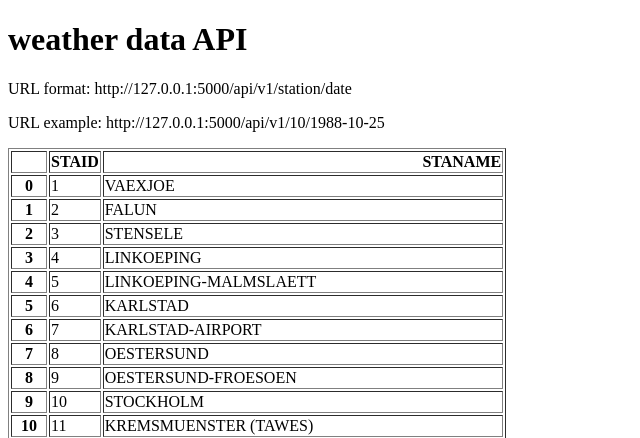
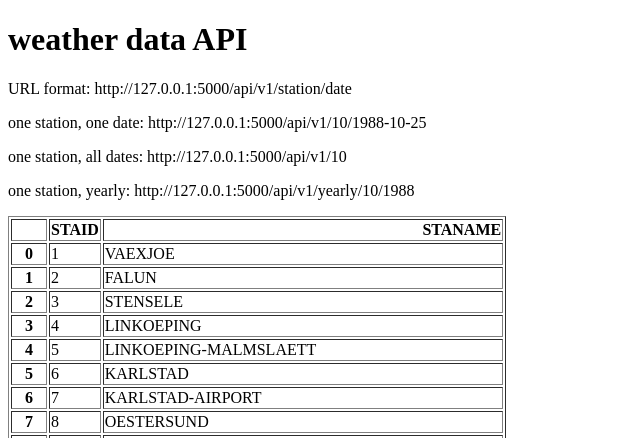
Before and after one commit to pn-g-r/Weather-API, a Flask app: page / in a window 1280 px wide. Shown: the top 438 px of the page, without its empty margins (0-640 px from the left). Run offline with Flask 3, Linux system fonts and the light colour scheme.

Commit message:
filtering by station and yearly data

```diff
--- a/main.py
+++ b/main.py
@@ -6,18 +6,38 @@ app = Flask(__name__)
 stations = pd.read_csv("data_small/stations.txt", skiprows=17)
 stations = stations[["STAID", "STANAME                                 "]]
 
+
 @app.route("/")
 def home():
     return render_template("home.html", data=stations.to_html())
+
 
 @app.route("/api/v1/<station>/<date>")
 def about(station, date):
     filename = "data_small/TG_STAID" + str(station).zfill(6) + ".txt"
     df = pd.read_csv(filename, skiprows=20, parse_dates=["    DATE"])
-    temperature = df.loc[df['    DATE']==date]['   TG'].squeeze() / 10
+    temperature = df.loc[df['    DATE'] == date]['   TG'].squeeze() / 10
     return {"station": station,
             "date": date,
             "temperature": temperature}
 
+
+@app.route("/api/v1/<station>")
+def all_data(station):
+    filename = "data_small/TG_STAID" + str(station).zfill(6) + ".txt"
+    df = pd.read_csv(filename, skiprows=20, parse_dates=["    DATE"])
+    result = df.to_dict(orient='records')
+    return result
+
+
+@app.route("/api/v1/yearly/<station>/<year>")
+def yearly(station, year):
+    filename = "data_small/TG_STAID" + str(station).zfill(6) + ".txt"
+    df = pd.read_csv(filename, skiprows=20)
+    df["    DATE"] = df["    DATE"].astype(str)
+    result = df[df["    DATE"].str.startswith(str(year))].to_dict()
+    return result
+
+
 if __name__ == "__main__":
     app.run(debug=True)
--- a/templates/home.html
+++ b/templates/home.html
@@ -7,7 +7,9 @@
 <body>
 <h1>weather data API</h1>
 <p>URL format: http://127.0.0.1:5000/api/v1/station/date</p>
-<p>URL example: http://127.0.0.1:5000/api/v1/10/1988-10-25</p>
+<p>one station, one date: http://127.0.0.1:5000/api/v1/10/1988-10-25</p>
+<p>one station, all dates: http://127.0.0.1:5000/api/v1/10</p>
+<p>one station, yearly: http://127.0.0.1:5000/api/v1/yearly/10/1988</p>
 <p>{{data|safe}}</p>
 </body>
 </html>
```
